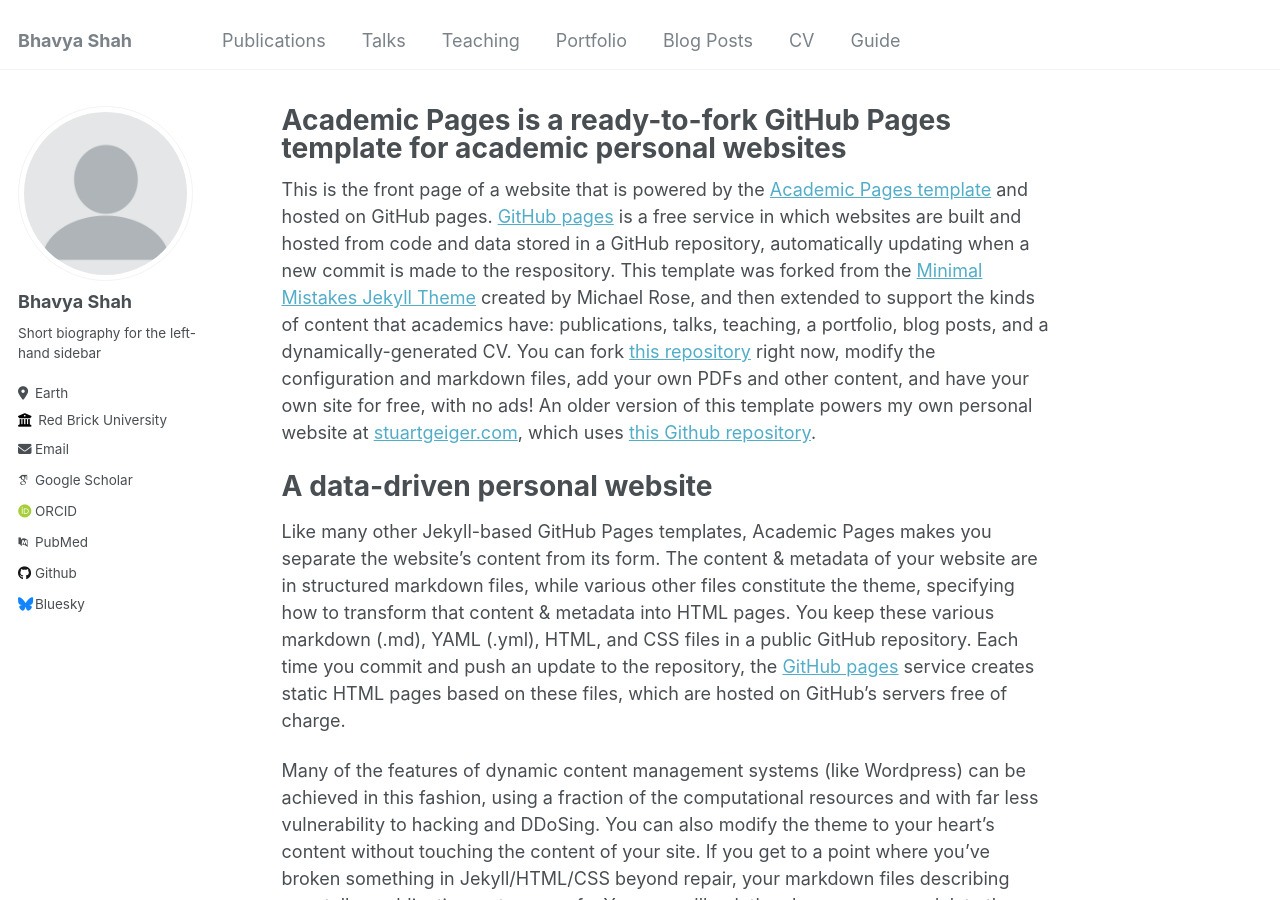
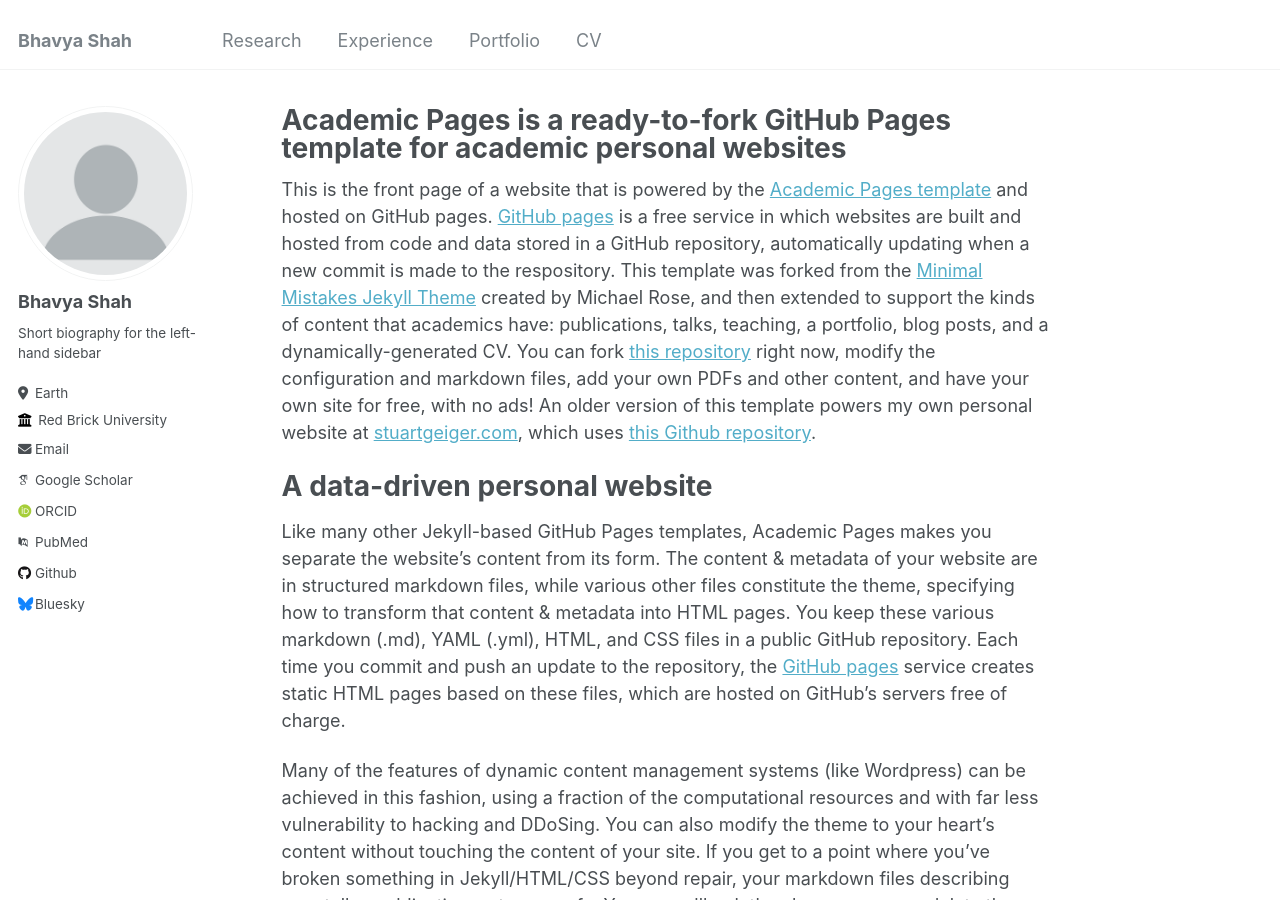
Before and after one commit to B3CODER/B3CODER.github.io, a Jekyll site: the page built from _pages/about.md, in a window 1280 px wide and 900 px high. Built offline with Jekyll 4.4.1, drawn with Linux system fonts in a browser that asks for light colours; some web fonts are replaced.

Commit message:
Update navigation.yml

```diff
--- a/_data/navigation.yml
+++ b/_data/navigation.yml
@@ -1,22 +1,13 @@
 # main links links
 main:
-  - title: "Publications"
+  - title: "Research"
     url: /publications/
 
-  - title: "Talks"
+  - title: "Experience"
     url: /talks/
-
-  - title: "Teaching"
-    url: /teaching/
 
   - title: "Portfolio"
     url: /portfolio/
 
-  - title: "Blog Posts"
-    url: /year-archive/
-
   - title: "CV"
     url: /cv/
-
-  - title: "Guide"
-    url: /markdown/
```
